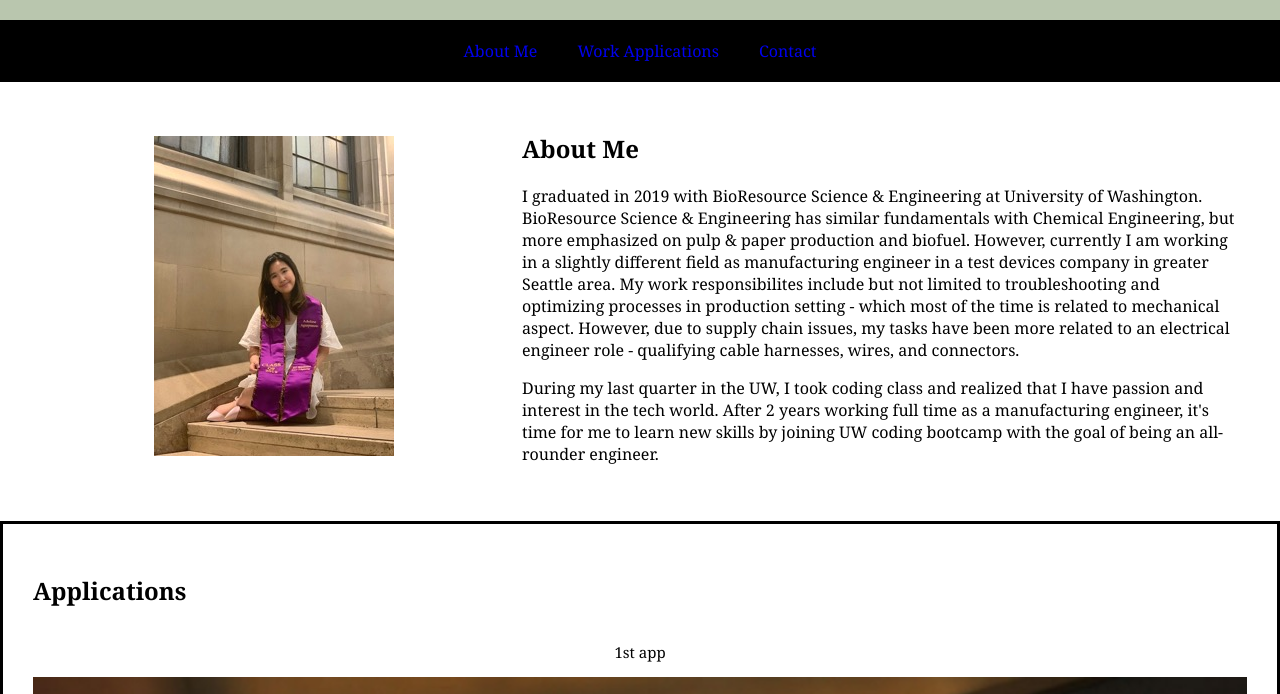
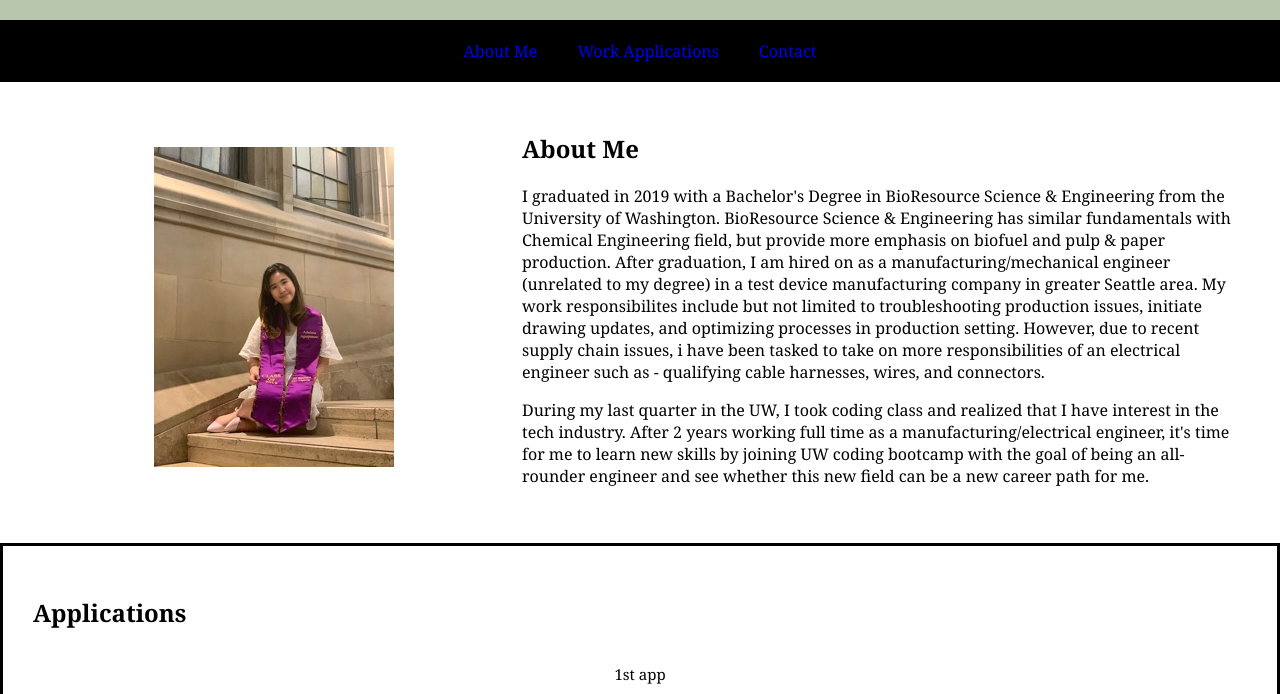
Before and after one commit to adelineagus/updated-portfolio, a plain HTML site: page index.html in a window 1280 px wide. Shown: the part 106-800 px from the top of the page. Drawn offline with Linux system fonts and the light colour scheme.

Commit message:
fix about me section

```diff
--- a/index.html
+++ b/index.html
@@ -26,11 +26,12 @@
                 <section class="column">
                     <h2>About Me</h2>
                     <p>
-                        I graduated in 2019 with BioResource Science & Engineering at University of Washington. BioResource Science & Engineering has similar fundamentals with Chemical Engineering, but more emphasized on pulp & paper production and biofuel. However, currently I am working in a slightly different field as manufacturing engineer in a test devices company in greater Seattle area. My work responsibilites include but not limited to troubleshooting and optimizing processes in production setting - which most of the time is related to mechanical aspect.
-                        However, due to supply chain issues, my tasks have been more related to an electrical engineer role - qualifying cable harnesses, wires, and connectors.
+                        I graduated in 2019 with a Bachelor's Degree in BioResource Science & Engineering from the University of Washington. BioResource Science & Engineering has similar fundamentals with Chemical Engineering field, but provide more emphasis on biofuel and pulp & paper production. After graduation, I am hired on as a manufacturing/mechanical engineer (unrelated to my degree) in a test device manufacturing company in greater Seattle area.
+                        My work responsibilites include but not limited to troubleshooting production issues, initiate drawing updates, and optimizing processes in production setting.
+                        However, due to recent supply chain issues, i have been tasked to take on more responsibilities of an electrical engineer such as - qualifying cable harnesses, wires, and connectors.
                     </p>
                     <p>
-                        During my last quarter in the UW, I took coding class and realized that I have passion and interest in the tech world. After 2 years working full time as a manufacturing engineer, it's time for me to learn new skills by joining UW coding bootcamp with the goal of being an all-rounder engineer.
+                        During my last quarter in the UW, I took coding class and realized that I have interest in the tech industry. After 2 years working full time as a manufacturing/electrical engineer, it's time for me to learn new skills by joining UW coding bootcamp with the goal of being an all-rounder engineer and see whether this new field can be a new career path for me.
                     </p>
                 </section>
             </section>
```
